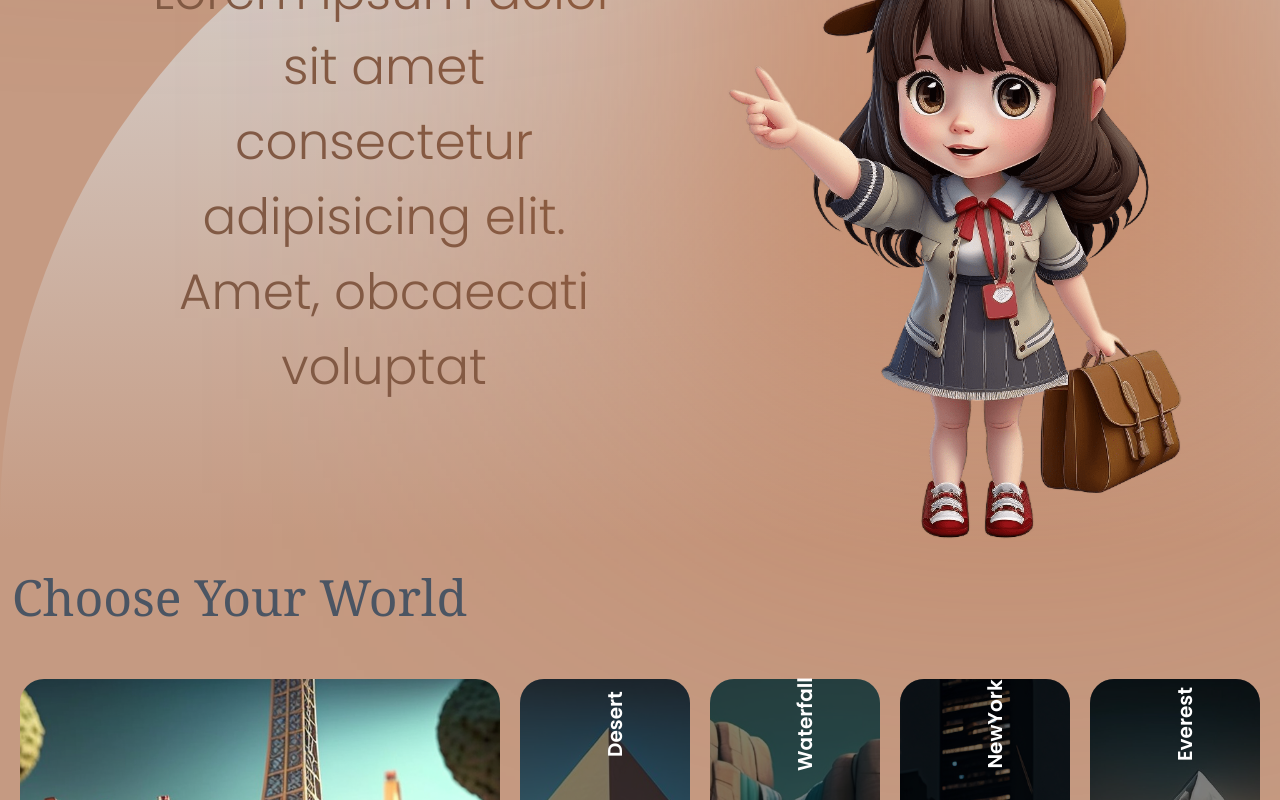
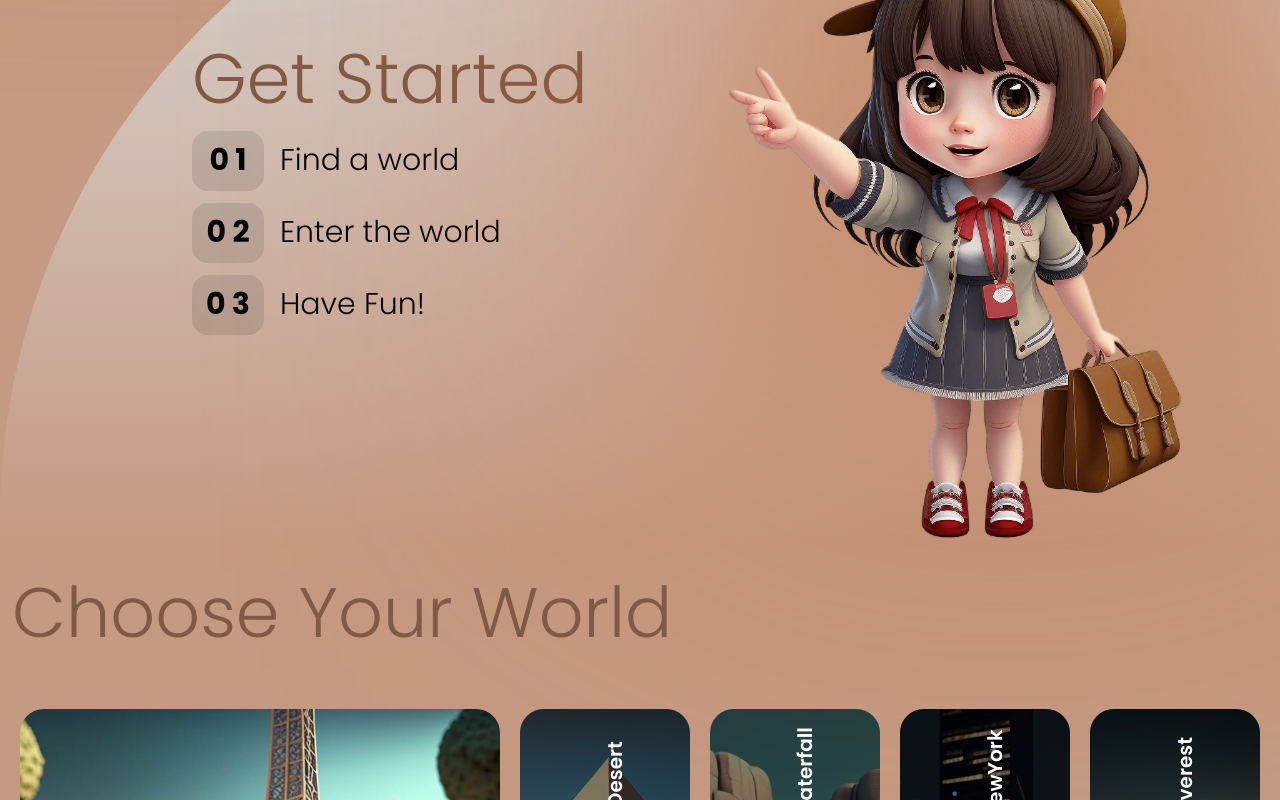
Before and after one commit to Gabbynts/tour-de-world, a Next.js app: page / in a window 1280 px wide. Shown: the part 980-1780 px from the top of the page. Built offline with nearby package versions, Linux system fonts and the light colour scheme.

Commit message:
feat: about desc

```diff
--- a/src/components/PhotoCard.tsx
+++ b/src/components/PhotoCard.tsx
@@ -34,14 +34,14 @@ function PhotoCard({ id, imgUrl, title, index, active, handleClick }: Props) {
 
       {active !== id ? (
         <div className='bg-black/50 absolute w-full h-full rounded-[24px] transition hover:bg-black/20 cursor-pointer '>
-            <div className=' lg:-rotate-90 pr-10 flex items-center justify-center'>
+            <div className=' lg:-rotate-90 md:pr-20 flex items-center justify-center'>
               <h2 className='text-[20px] mt-5 ml-5 pr-5 font-semibold text-white '>{title}</h2>
             </div>
         </div>
       ) : (
-        <div className='absolute bottom-0 bg-black/50 py-5 w-full h-1/3 lg:h-1/6 flex items-center'>
-            <div className='pl-9 flex justify-between gap-x-[64px] sm:gap-x-[200px] transition-shadow'>
-                <div className='flex bg-black/70 hover:bg-white/40 sm:w-full sm:p-2 rounded-2xl justify-center items-center  cursor-pointer'>
+        <div className='absolute bottom-0 bg-black/50 py-5 w-full h-1/3 lg:h-1/6 flex justify-center items-center'>
+            <div className='flex justify-center items-center transition-shadow'>
+                {/* <div className='flex bg-black/70 hover:bg-white/40 sm:w-full sm:p-2 rounded-2xl justify-center items-center  cursor-pointer'>
                     <Image
                         src='/headset.svg'
                         alt='Headset'
@@ -49,8 +49,8 @@ function PhotoCard({ id, imgUrl, title, index, active, handleClick }: Props) {
                         height={20}
                         className='w-1/2 sm:w-full'
                     />
-                </div>
-                <h2 className='w-1/2 text-[24px] sm:text-[40px] font-light text-white'>{title}</h2>
+                </div> */}
+                <h2 className='text-[24px] sm:text-[40px] font-light text-white'>{title}</h2>
             </div>
         </div>
       )}
--- /dev/null
+++ b/src/components/Steps.tsx
@@ -0,0 +1,19 @@
+import React from 'react'
+
+type Props = {
+    number: string,
+    text: string
+}
+
+function Steps({number, text}: Props) {
+  return (
+    <div className='flex text-[30px] items-center gap-x-2'>
+        <div className='flex items-center justify-center bg-black/10 w-[72px] h-[60px] rounded-2xl'>
+            <p className='font-bold'>{number}</p>
+        </div>
+        <p className='flex-1 ml-2 font-light'>{text}</p>
+    </div>
+  )
+}
+
+export default Steps
--- a/src/components/Text.tsx
+++ b/src/components/Text.tsx
@@ -24,7 +24,7 @@ const Text: React.FC<TextProps> = ({
         [
         sizeVariant === 'h' && ['text-[50px] md:text-[80px] font-semibold md:font-bold'],
         sizeVariant === 'b' && ['text-[15px] md:text-[40px]'],
-        sizeVariant === 'c' && ['font-extralight text-[24px] md:text-[50px]'],
+        sizeVariant === 'c' && ['font-extralight text-[24px] md:text-[70px]'],
 
       ],
       [
--- a/src/constant/photoWorlds.ts
+++ b/src/constant/photoWorlds.ts
@@ -25,3 +25,9 @@ export const photoWorlds = [
         title: 'Everest'
     }
 ];
+
+export const stepsText = [
+    'Find a world',
+    'Enter the world',
+    'Have Fun!'
+]
--- a/src/sections/About.tsx
+++ b/src/sections/About.tsx
@@ -1,15 +1,35 @@
+import Steps from '@/components/Steps';
 import Text from '@/components/Text';
+import { stepsText } from '@/constant/photoWorlds';
+import { fadeIn, staggerContainer } from '@/utils/motion';
+import { motion } from 'framer-motion';
 import Image from 'next/image';
 import React from 'react';
 
 function About() {
   return (
-    <section
-      id='about'
-      className=' flex flex-col md:flex-row bg-gradient-to-b from-[#D9D9D9] to-[#c59a82] rounded-tl-[700px] z-10 items-center w-full'
+    <section id='about'>
+      <motion.div
+        variants={staggerContainer}
+        initial='hidden'
+        whileInView='show'
+        viewport={{ once: false, amount: 0.25 }}
+        className='flex flex-col md:flex-row bg-gradient-to-b from-[#D9D9D9] to-[#c59a82] rounded-tl-[700px] z-10 items-center w-full'
       >
         <div className='hidden sm:block gradient-02 z-0 overflow-hidden right-0 -bottom-[500px]' />
-      <Text colorVariant='secondary' className='w-1/2 pl-32 font-light text-center hidden md:block'>Lorem ipsum dolor sit amet consectetur adipisicing elit. Amet, obcaecati voluptat</Text>
+        <motion.div
+          variants={fadeIn('left', 'tween', 0.2, 1)}
+          className='w-1/2 pl-48 text-start hidden md:block'
+        >
+          <Text colorVariant='secondary' className='font-light'>
+            Get Started
+          </Text>
+          <div className='flex flex-col gap-y-3'>
+            {stepsText.map((text, index) => (
+              <Steps key={text} number={`${'0'} ${index + 1}`} text={text} />
+            ))}
+          </div>
+        </motion.div>
 
         <div className='relative pt-20 flex md:w-1/2 '>
           <Image
@@ -20,6 +40,7 @@ function About() {
             className='w-[800px] hover:drop-shadow-2xl cursor-pointer'
           />
         </div>
+      </motion.div>
     </section>
   );
 }
--- a/src/sections/Service.tsx
+++ b/src/sections/Service.tsx
@@ -17,7 +17,7 @@ function Service() {
         viewport={{ once: false, amount: 0.25 }}
       >
         <div className='flex justify-center w-full md:justify-start pr-5 -mt-5 py-3 pl-3'>
-            <Text sizeVariant='c' colorVariant='dark' className='font-serif z-10 hover:drop-shadow-2xl'>
+            <Text sizeVariant='c' colorVariant='secondary' className='z-10 hover:drop-shadow-2xl'>
             Choose Your World
             </Text>
         </div>
```
Lines whose indentation alone changed are shown as unchanged.
